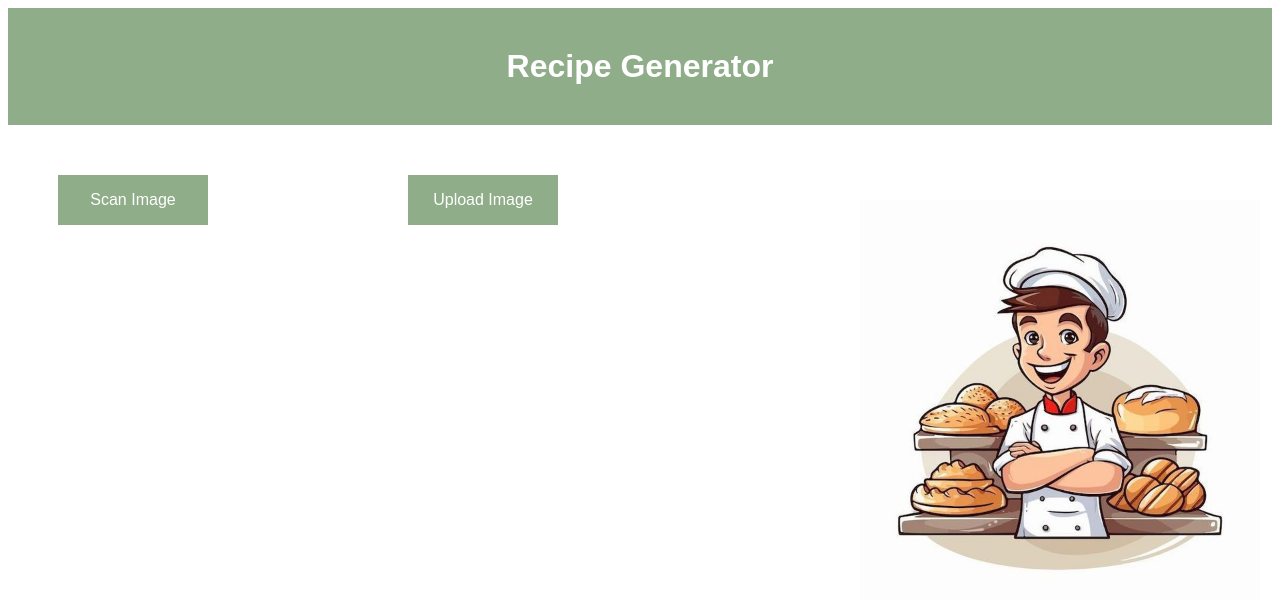
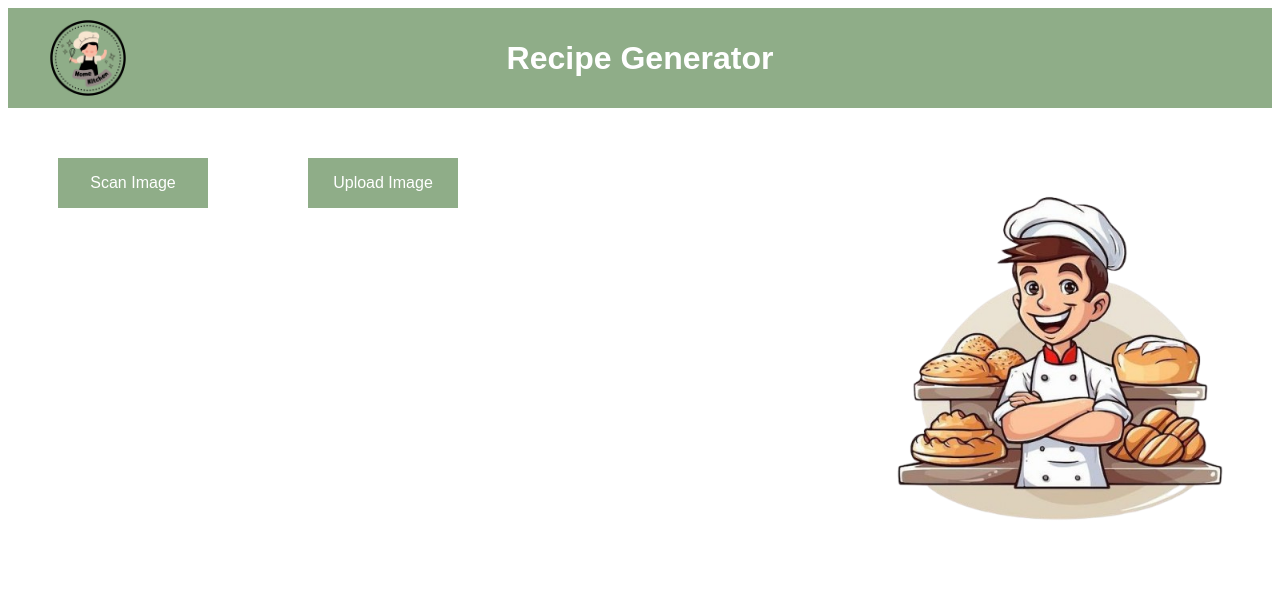
Before and after one commit to ArmishRao/RecipeGenerator, a Python web app: template src/templates/homepage.html in a window 1280 px wide. Shown: the top 610 px of the page. Run offline with Jinja, Linux system fonts and the light colour scheme; the template is opened without the code that fills it, so the values that code supplies are empty.

Commit message:
Frontend majorly complete.

```diff
--- a/src/static/css/style.css
+++ b/src/static/css/style.css
@@ -1,7 +1,10 @@
 .top-bar {
     background-color: #8FAD88;
-    padding: 40px 20px; /*top-bottom left-right*/
-    text-align: center;
+    padding: 50px 20px; /*top-bottom left-right*/
+    position:relative;
+    display: flex;
+    align-items: center;
+    justify-content: center;
 }
 
 .top-bar h1 {
@@ -9,9 +12,20 @@
     margin: 0;
     font-size: 28;
     font-family: Arial, sans-serif;
+    text-align: center;
+    position:fixed;
+    left: 50%;
+    transform: translateX(-50%);
 }
 
-.top-button-container {
+.logo-img {
+    position: absolute;
+    left: 20px;
+    height: 120px;
+    width: auto
+}
+
+.upload-section {
     display: flex;
     justify-content: center;
     position: relative;
@@ -43,7 +57,7 @@
 .left-btn {
     position: absolute;
     top: 50px;
-    left: 400px;
+    left: 300px;
     width: 150px;
     height: 50px;
     background-color:#8FAD88;
@@ -53,10 +67,46 @@
     border: none;
 }
 
+#fileName {
+    text-align:left;
+    margin-top: 90px;
+    margin-left: 50px;
+    font-size: 16px;
+    color: #333;
+}
+
+
 .index-img1 {
     position: fixed;
-    top: 200px;
+    top: 150px;
     right: 20px;
     height: 400px;
     width: auto;
 }
+
+.modal {
+    display: none; /* hidden by default */
+    position: fixed;
+    z-index: 100; /* above everything with lower or none z-index */
+    left: 0;
+    top: 0;
+    width: 100%;
+    height: 100%;
+    background-color: rgba(0,0,0,0.8); /* dark overlay */
+    justify-content: center;
+    align-items: center;
+}
+
+.modal-content {
+    max-width: 80%;
+    max-height: 80%;
+}
+
+#closeModal {
+    position: absolute;
+    top: 20px;
+    right: 40px;
+    color: white;
+    font-size: 30px;
+    cursor: pointer;
+}
--- a/src/templates/homepage.html
+++ b/src/templates/homepage.html
@@ -9,13 +9,24 @@
 <body>
     <header class="top-bar">
         <h1>Recipe Generator</h1>
+        <img src="../static/illustrations/logobg.png" alt="logo" class="logo-img">
     </header>
-    <div class="top-button-container">
-        <button class="left-btn">Upload Image</button>
+
+    <div class="upload-section">
+        <button class="left-btn" id="uploadBtn">Upload Image</button>
         <button class="centre-btn">Scan Image</button>
+        <input type="file" id="imageUpload" accept="image/*" style="display: none;">
     </div>
+    <p id="fileName"></p>
     <!--You want the buttons on the same horizontal line, so in the same container-->
-    <img src="../static/illustrations/chef.png" alt="Chef" class="index-img1">
 
+    <!-- Modal for image preview -->
+    <div id="modal" class="modal">
+        <span id="closeModal">&times;</span>
+        <img id="modalImg" class="modal-content">
+    </div>
+
+    <img src="../static/illustrations/chefbg.png" alt="Chef" class="index-img1">
+    <script src="../static/js/script.js" defer></script>
 </body>
 </html>
```
Also changed, not shown: src/static/js/script.js (+36 -14 lines), src/static/illustrations/chefbg.png (added), src/static/illustrations/chefj.jpeg (renamed from src/static/illustrations/chef.jpeg), src/static/illustrations/chefp.png (renamed from src/static/illustrations/chef.png), src/static/illustrations/logo.png (added), src/static/illustrations/logobg.png (added).
